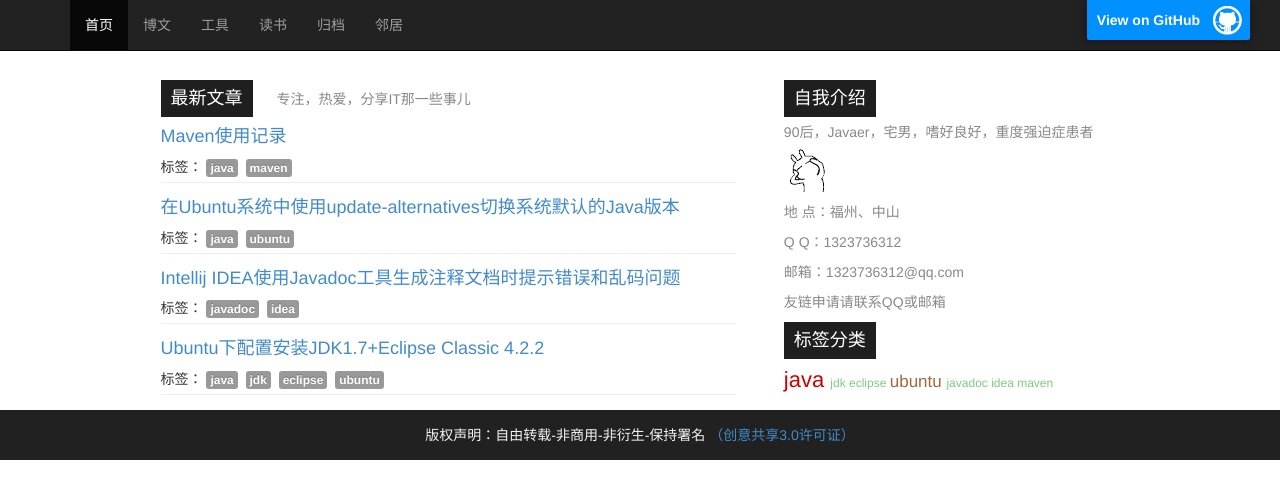
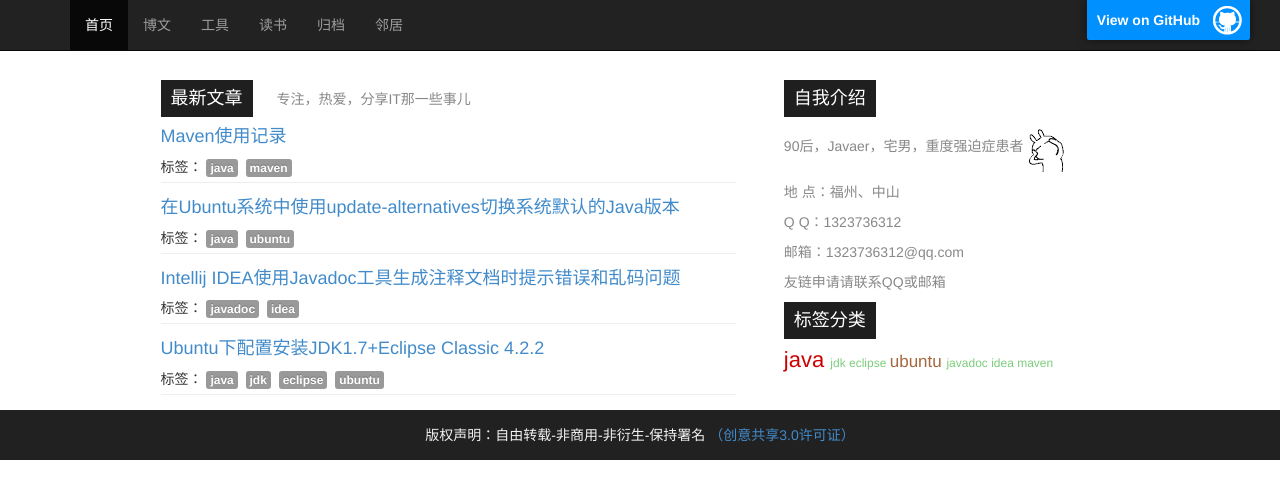
Before and after one commit to sheleng/sheleng.github.io, a Jekyll site: the page built from index.html, in a window 1280 px wide. Shown: the top 499 px of the page. Built offline with Jekyll 4.4.1, drawn with Linux system fonts in a browser that asks for light colours.

```diff
--- a/index.html
+++ b/index.html
@@ -41,7 +41,7 @@
         <ul>
 		  <li>
 		    <div class="gray-3">
-		      <p>90后，Javaer，宅男，嗜好良好，重度强迫症患者<img src="/public/images/yaotouhuanglao.gif"></p>
+		      <p>90后，Javaer，宅男，重度强迫症患者<img src="/public/images/yaotouhuanglao.gif"></p>
 		      <p>地 点：福州、中山</p>
 		      <p>Q  Q：1323736312</p>
 		      <p>邮箱：1323736312@qq.com</p>
```
